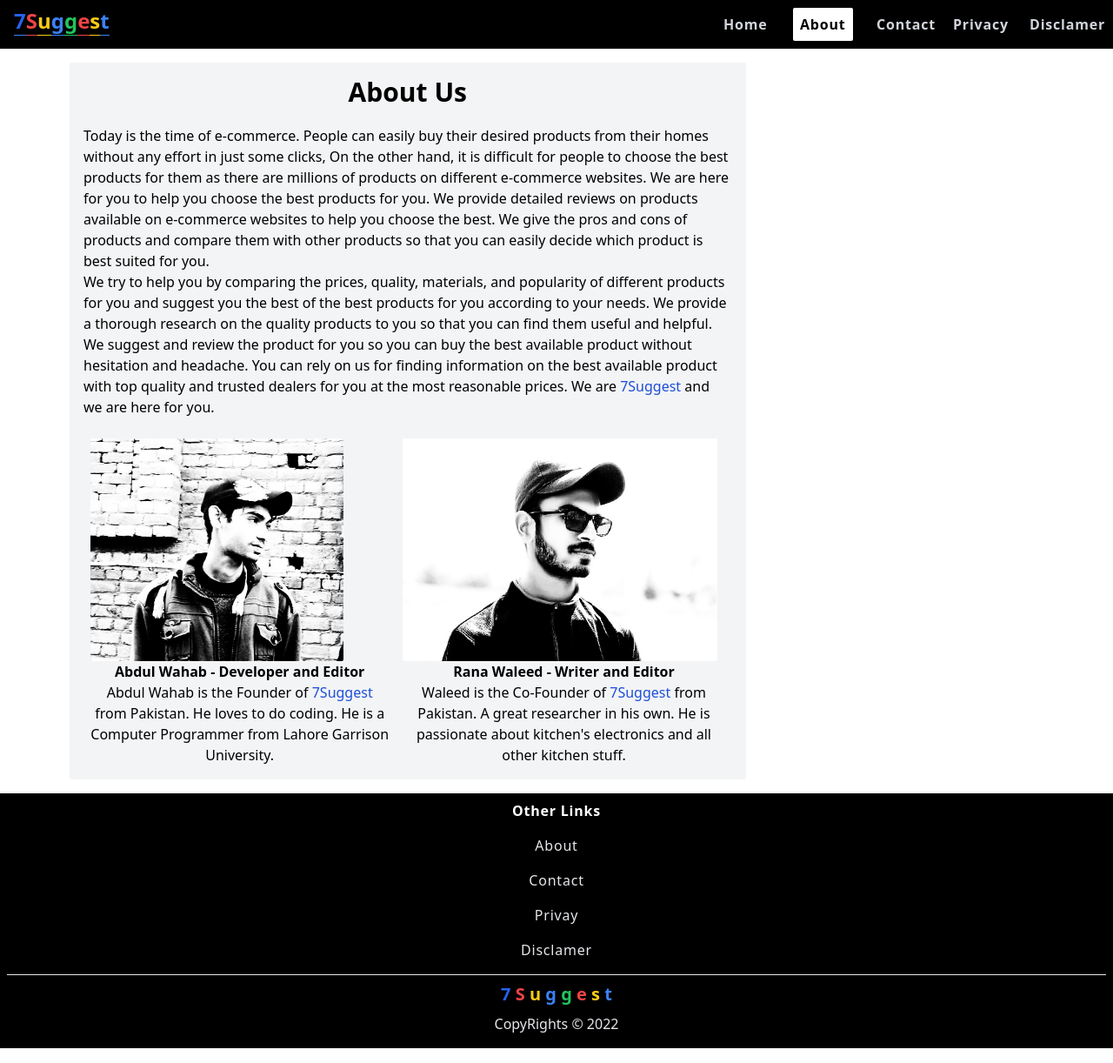
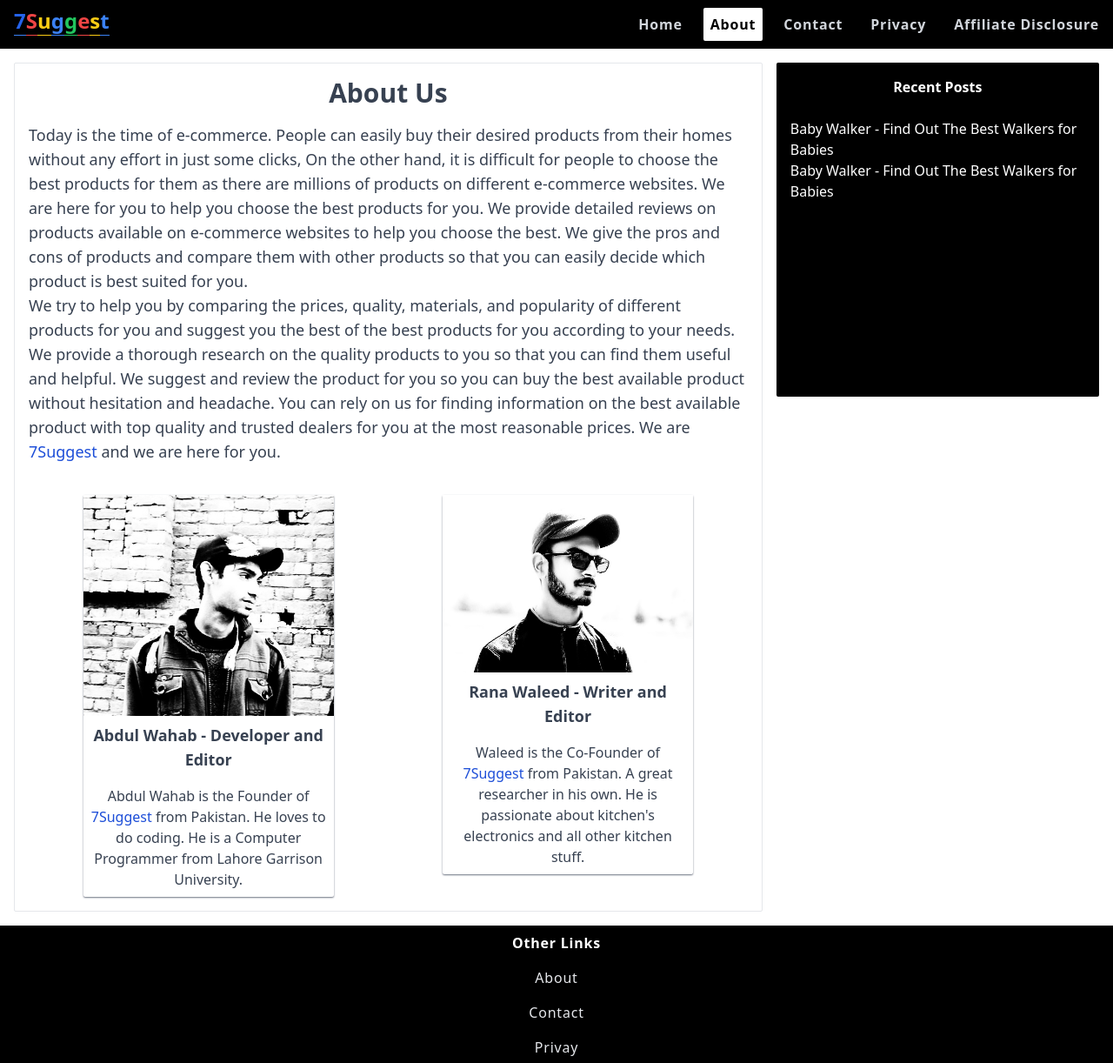
Before and after one commit to 7suggest/7suggestdotcom, a website built with Vite: page about.html in a window 1280 px wide. Shown: the top 1222 px of the page at 87% size. Built offline with nearby package versions, Linux system fonts and the light colour scheme.

Commit message:
Add files via upload

```diff
--- a/about.html
+++ b/about.html
@@ -7,16 +7,15 @@
     <meta name="viewport" content="width=device-width, initial-scale=1.0">
     <link rel="stylesheet" href="input.css">
     <link rel="shortcut icon" href="/img/favicon.ico" type="image/x-icon">
-    <!-- <link rel="canonical" href="https://7suggest.com/about"> -->
+    <link rel="canonical" href="https://www.7suggest.com/about">
 
-    <title>About</title>
+    <title>About 7Suggest.com</title>
 </head>
 
 <body>
     <header>
         <nav class="bg-black sm:flex  sm:justify-between text-gray-300 ">
             <div class="flex  font-bold  justify-between sm:justify-between ">
-
                 <div class="font-extrabold  m-2 px-2 text-2xl">
                     <a href="/">
                         <span class="text-blue-600 border-b-[1px] border-blue-500">7</span><span
@@ -29,42 +28,42 @@
                             class="text-blue-500 border-b-[1px] border-blue-500">t</span>
                     </a>
                 </div>
+                <button class="mx-1 my-2 py-2 sm:hidden  border-black hover:cursor-pointer border" onclick="menu_btn()">
+                    <div
+                        class="menu-btn-line1 bg-white px-4 py-[1px] mx-2 my-1 transform transition duration-500 ease-in-out">
+                    </div>
+                    <div
+                        class="menu-btn-line2 bg-white px-4 py-[1px] mx-2 my-1 transform transition duration-500 ease-in-out">
+                    </div>
+                    <div
+                        class="menu-btn-line3 bg-white px-4 py-[1px] mx-2 my-1 transform transition duration-500 ease-in-out">
+                    </div>
+                </button>
+            </div>
+            <div>
+                <ul class=" menu-bar my-2 text-center font-bold tracking-wider sm:flex hidden">
 
 
-                <button
-                    class="menu-btn mx-1 my-2 py-2 sm:hidden hover:bg-white border-black hover:cursor-pointer border hover:rounded-sm"
-                    onclick="menu_btn()">
-                    <div class="bg-gray-400 px-4 py-[1px] mx-2 my-1"></div>
-                    <div class="bg-gray-400 px-4 py-[1px] mx-2 my-1"></div>
-                    <div class="bg-gray-400 px-4 py-[1px] mx-2 my-1"></div>
-                </button>
-            </div>
-
-
-
-            <div class="sm:mr-8">
-                <ul class="menu-bar font-bold tracking-wider w-[100%] transition-transform sm:flex hidden ">
-
-
-                    <li class="py-4 mx-auto  w-14 sm:mx-4 "><a
-                            class="py-2 hover:transition-all hover:duration-500 hover:ease-out hover:text-white sm:px-2 sm:border-black sm:rounded-sm sm:hover:border-white sm:hover:text-black sm:hover:bg-white "
+                    <li class="m-auto p-4 sm:p-2"><a
+                        class="p-2 hover:transition-all hover:duration-500 hover:ease-out hover:text-white sm:border-black sm:rounded-sm sm:hover:border-white sm:hover:text-black sm:hover:bg-white "
                         href="/">Home</a></li>
                     <hr class="bg-gray-400 mx-28 sm:hidden">
-                    <li class="py-4 mx-auto  w-14 sm:mx-4"><a
-                            class="py-2  hover:text-white sm:px-2 sm:border-white sm:rounded-sm sm:text-black sm:bg-white sm:hover:text-black "
+                    <li class="m-auto p-4 sm:p-2"><a
+                            class="p-2  hover:text-white sm:border-white sm:rounded-sm sm:text-black sm:bg-white sm:hover:text-black"
                             href="about.html">About</a></li>
                     <hr class="bg-gray-400 mx-28 sm:hidden">
-                    <li class="py-4 mx-auto  w-14 sm:mx-4"><a
-                            class="py-2 hover:transition-all hover:duration-500 hover:ease-out hover:text-white sm:px-2 sm:border-black sm:rounded-sm sm:hover:border-white sm:hover:text-black sm:hover:bg-white "
+                    <li class="m-auto p-4 sm:p-2"><a
+                            class="p-2 hover:transition-all hover:duration-500 hover:ease-out hover:text-white sm:border-black sm:rounded-sm sm:hover:border-white sm:hover:text-black sm:hover:bg-white "
                             href="contact.html">Contact</a></li>
                     <hr class="bg-gray-400 mx-28 sm:hidden">
-                    <li class="py-4 mx-auto  w-14 sm:mx-4"><a
-                            class="py-2 hover:transition-all hover:duration-500 hover:ease-out hover:text-white sm:px-2 sm:border-black sm:rounded-sm sm:hover:border-white sm:hover:text-black sm:hover:bg-white "
+                    <li class="m-auto p-4 sm:p-2"><a
+                            class="p-2 hover:transition-all hover:duration-500 hover:ease-out hover:text-white sm:border-black sm:rounded-sm sm:hover:border-white sm:hover:text-black sm:hover:bg-white "
                             href="privacy.html">Privacy</a></li>
                     <hr class="bg-gray-400 mx-28 sm:hidden">
-                    <li class="py-4 mx-auto  w-14 sm:mx-4 "><a
-                            class=" py-2 hover:transition-all hover:duration-500 hover:ease-out hover:text-white sm:px-2 sm:border-black sm:rounded-sm sm:hover:border-white sm:hover:text-black sm:hover:bg-white "
-                            href="disclamer.html">Disclamer</a></li>
+                    <li class="m-auto p-4 sm:p-2"><a
+                            class="p-2 hover:transition-all hover:duration-500 hover:ease-out hover:text-white sm:border-black sm:rounded-sm sm:hover:border-white sm:hover:text-black sm:hover:bg-white "
+                            href="disclosure.html">Affiliate Disclosure</a></li>
+
 
                 </ul>
             </div>
@@ -73,12 +72,12 @@
 
         </nav>
     </header>
-    <main class="flex flex-col font-sans">
+    <main class="flex flex-col font-sans sm:flex-row ">
 
 
-        <div class="bg-gray-100 m-4 rounded-sm p-4  sm:ml-20 sm:mr-[33%]">
-            <h1 class="font-extrabold text-3xl text-center mx-28 mb-5">About Us</h1>
-            <p>
+        <div class="text-lg border sm:m-4 rounded-sm p-4 text-gray-700  sm:w-3/4">
+            <h1 class="font-extrabold text-3xl text-center pb-4">About Us</h1>
+            <p class="">
                 Today is the time of e-commerce. People can easily buy their desired products from their homes without
                 any effort in just some clicks, On the other hand, it is difficult for people to choose the best
                 products for them as there are millions of products on different e-commerce websites. We are here for
@@ -93,31 +92,65 @@
                 review the product for you so you can buy the best available product without hesitation and headache.
                 You can rely on us for finding information on the best available product with top quality and trusted
                 dealers for you at the most reasonable prices. We are <a class=" text-blue-700 hover:underline"
-                    href="https://7suggest.com">7Suggest</a> and we are here for you.
+                    href="https://www.7suggest.com">7Suggest</a> and we are here for you.
             </p>
             <br>
-            <div class="sm:flex justify-between">
-                <div class="sm:mx-2">
-                    <img class="rounded-sm sm:h-64 sm:max-w-max" src="/img/about_photo_1.jpg"
-                        alt="Developer and Editor">
-                    <p class="text-center font-bold">Abdul Wahab - Developer and Editor</p>
-                    <p class="text-center">Abdul Wahab is the Founder of <a class=" text-blue-700 hover:underline"
+
+            <div class="sm:flex sm:flex-wrap justify-around">
+
+                <div
+                    class="mt-2 shadow-gray-500 rounded-sm shadow-sm hover:shadow-lg hover:shadow-gray-500 hover:text-black sm:w-72 sm:max-h-fit">
+
+
+                    <img class="" src="/img/about_photo_1.jpg" alt="Abdul Wahab - Developer and Editor Image">
+                    <div class="text-center">
+                        <h2 class="p-2 font-bold hover:underline">
+                            Abdul Wahab - Developer and Editor
+                        </h2>
+                        <p class="p-2 text-base">
+                            Abdul Wahab is the Founder of <a class=" text-blue-700 hover:underline"
                                 href="https://7suggest.com">7Suggest</a> from Pakistan. He loves to do coding. He is a
                             Computer Programmer from
-                        Lahore Garrison University.</p>
+                            Lahore Garrison University.
+                        </p>
                     </div>
-                <br>
-                <div class="sm:mx-2">
-                    <img class="rounded-sm sm:h-64 sm:max-w-max" src="img/about_photo_2.jpg" alt="Writer and Editor">
-                    <p class="text-center font-bold">Rana Waleed - Writer and Editor</p>
-                    <p class="text-center">Waleed is the Co-Founder of <a class=" text-blue-700 hover:underline"
-                            href="https://7suggest.com">7Suggest</a> from Pakistan. A great researcher in his own. He is
+                </div>
+                <div
+                    class="mt-2 shadow-gray-500 rounded-sm shadow-sm hover:shadow-lg hover:shadow-gray-500 hover:text-black sm:w-72 sm:max-h-fit">
+
+
+                    <img class="" src="/img/about_photo_2.jpg" alt="Rana Waleed - Writer and Editor Image">
+                    <div class="text-center">
+                        <h2 class="p-2 font-bold hover:underline">
+                            Rana Waleed - Writer and Editor
+                        </h2>
+                        <p class="p-2 text-base">
+                            Waleed is the Co-Founder of <a class=" text-blue-700 hover:underline"
+                                href="https://7suggest.com">7Suggest</a> from Pakistan. A great researcher in his own.
+                            He is
                             passionate about
-                        kitchen's electronics and all other kitchen stuff.</p>
+                            kitchen's electronics and all other kitchen stuff.
+                        </p>
                     </div>
+                </div>
+            </div>
+        </div>
+        <div class="recent-post-div sm:mr-4  bg-black rounded-sm sm:my-4 sm:h-96 text-white ">
 
+            <p class="m-2 p-2 font-semibold text-center">
+                Recent Posts
+            </p>
+            <div class="m-4 text-center sm:text-left">
+                <ul class="">
+                    <li><a class="hover:underline" href="/baby-walker/index.html">Baby Walker - Find Out The Best
+                            Walkers for
+                            Babies</a></li>
+                            <li><a class="hover:underline" href="/baby-walker/abc.html">Baby Walker - Find Out The Best
+                                Walkers for
+                                Babies</a></li>
+
+                </ul>
             </div>
-
         </div>
 
 
@@ -129,7 +162,8 @@
             <li class="my-4"><a class=" hover:underline hover:text-white p-1 m-1 " href="about.html">About</a></li>
             <li class="my-4"><a class=" hover:underline hover:text-white p-1 m-1 " href="contact.html">Contact</a></li>
             <li class="my-4"><a class=" hover:underline hover:text-white p-1 m-1 " href="privacy.html">Privay</a></li>
-            <li class="my-4"><a class=" hover:underline hover:text-white p-1 m-1 " href="disclamer.html">Disclamer</a>
+            <li class="my-4"><a class=" hover:underline hover:text-white p-1 m-1 " href="disclosure.html">Affiliate
+                    Disclosure</a>
             </li>
 
         </ul>
@@ -147,24 +181,49 @@
             <span class="text-blue-500">t</span>
         </div>
 
-
-
-        <p class=" py-2">CopyRights &copy; 2022</p>
+        <p class=" py-2">Copyright &copy; 2022, All Rights Reserved.</p>
+        <p class="text-center font-light text-xs">7suggest.com is a participant in the Amazon Service LLC associates
+            program, an affiliate advertising program designed to provide a means for sites to earn advertising fee by
+            advertizing and linking to Amazon.com. Amazon, The Amazon logo, Amazon Supply and the Amazon supply logo are
+            the trademarks of Amazon.com inc or its affiliates. As an Amazon associates we earn affiliate commission
+            from qualifying purchases.
+        </p>
 
     </footer>
 </body>
 <script>
     function menu_btn() {
+        let menubardiv = document.getElementsByClassName('menu-bar-div');
 
         let menubar = document.getElementsByClassName('menu-bar');
-let meunbtn = document.getElementsByClassName('menu-btn');
+        let meunbtnline1 = document.getElementsByClassName('menu-btn-line1');
+        let meunbtnline2 = document.getElementsByClassName('menu-btn-line2');
+        let meunbtnline3 = document.getElementsByClassName('menu-btn-line3');
 
-if (menubar[0].classList.length == 7) {
+        if (menubar[0].classList.length == 6) {
+
             menubar[0].classList.add('hidden');
+
+            meunbtnline1[0].classList.remove('rotate-45', 'translate-y-2');
+
+            meunbtnline2[0].classList.remove('opacity-0');
+
+            meunbtnline3[0].classList.remove('-rotate-45', '-translate-y-1');
+
+
+
         }
-else if (menubar[0].classList.length == 8) {
+        else if (menubar[0].classList.length == 7) {
+
             menubar[0].classList.remove('hidden');
-    menubtn[0].classList.add('hidden');
+
+            meunbtnline1[0].classList.add('rotate-45', 'translate-y-2');
+
+            meunbtnline2[0].classList.add('opacity-0');
+
+            meunbtnline3[0].classList.add('-rotate-45', '-translate-y-1');
+
+
         }
     }
 </script>
```
Lines whose indentation alone changed are shown as unchanged.
